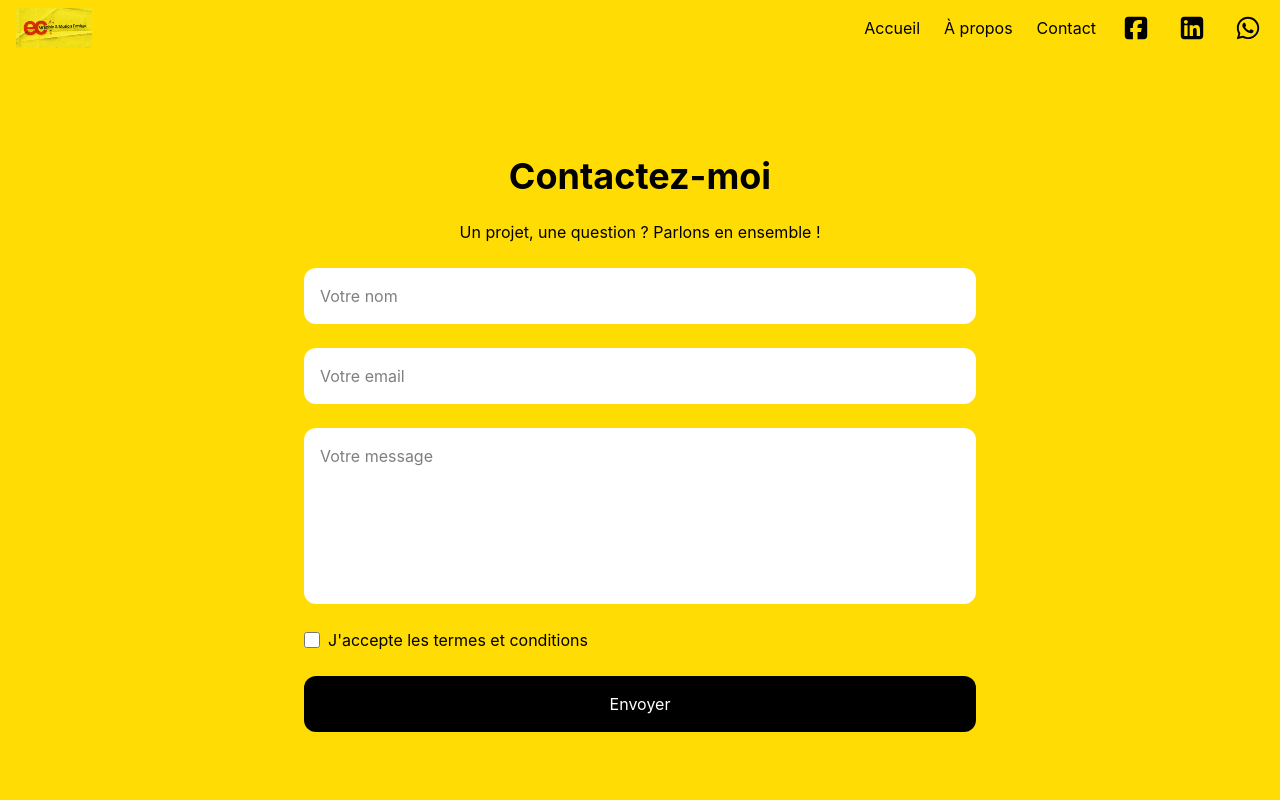
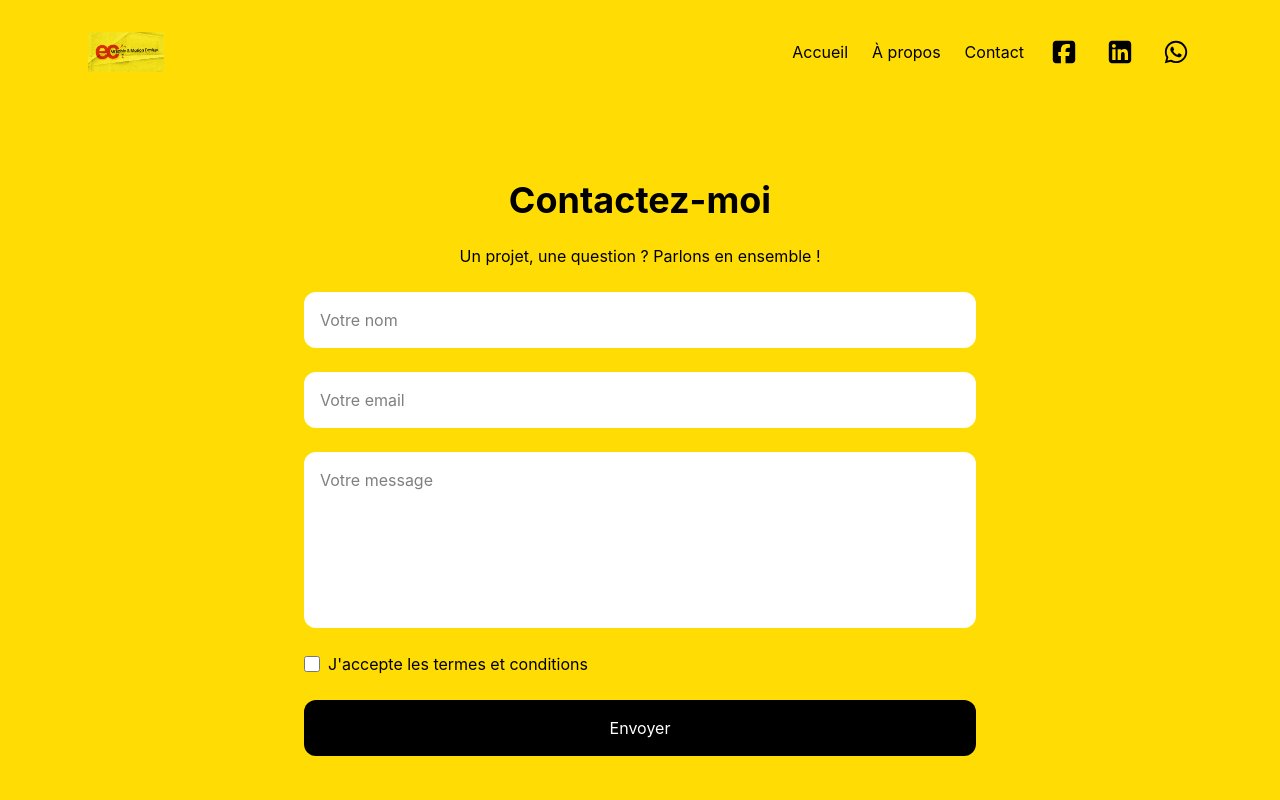
Before and after one commit to MaximilienR/Eric_Prototype, a React (Vite) app: page /contact in a window 1280 px wide. Shown: the top 800 px of the page. Built offline with nearby package versions, Linux system fonts and the light colour scheme.

Commit message:
add margin

```diff
--- a/src/components/header/header.jsx
+++ b/src/components/header/header.jsx
@@ -9,8 +9,8 @@ export default function Navbar() {
   const [isOpen, setIsOpen] = useState(false);
 
   return (
-<nav className="bg-[#FFDC03]">      <div className="container mx-auto flex justify-between items-center px-4 py-2">
-
+<nav className="bg-[#FFDC03]">
+<div className="max-w-6xl mx-auto flex justify-between items-center px-6 py-2 pt-8">
         {/* Logo */}
      <Link to="/" className="flex items-center space-x-2 ">
   <img src={logo} alt="Logo" className="h-10 w-auto bg-yellow-400"  />
@@ -46,7 +46,7 @@ export default function Navbar() {
 
       {/* Menu Mobile */}
       {isOpen && (
-        <div className="md:hidden flex flex-col items-center  bg-[#FFDC03] pb-4 space-y-3 text-black">
+        <div className="md:hidden flex flex-col items-center bg-yellow-400 pb-4 space-y-3 text-black">
           <Link
             to="/"
             className="hover:text-gray-700"
--- a/src/pages/home/home.jsx
+++ b/src/pages/home/home.jsx
@@ -1,7 +1,6 @@
 import React from "react";
 import { Link } from "react-router-dom";
-
-export default function Home() {
+ export default function Home() {
   return (
     <>
       {/* HERO */}
```
